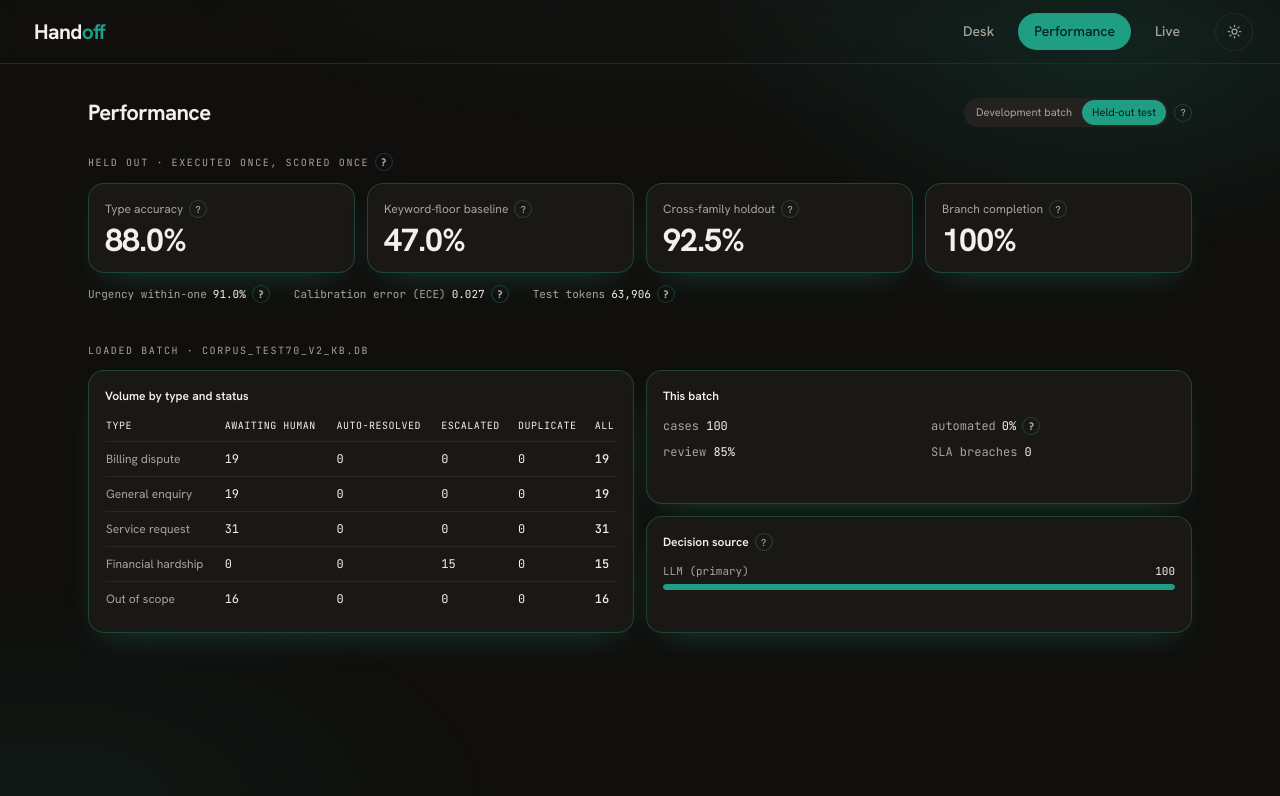
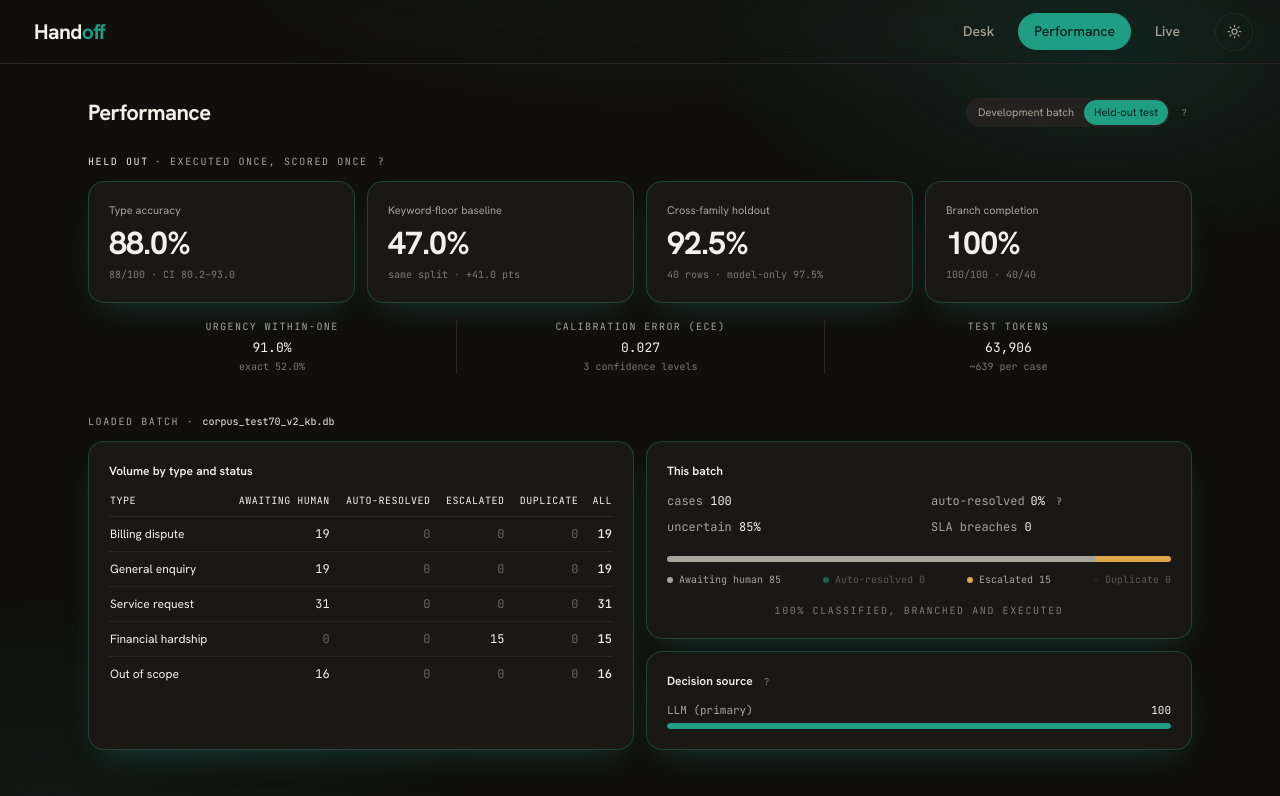
Before and after one commit to ayushgupta07xx/Request-Triage, a Next.js app in the folder web/: page /performance in a window 1280 px wide. Shown: the top 796 px of the page. Built offline with nearby package versions, Linux system fonts and the light colour scheme.

Commit message:
performance: numbers carry their own provenance, hints cut 11 to 3

```diff
--- a/web/app/globals.css
+++ b/web/app/globals.css
@@ -48,6 +48,11 @@
     --shadow-accent-sm: 0 6px 16px -8px rgba(194, 100, 63, 0.45);
     --shadow-accent: 0 14px 34px -16px rgba(194, 100, 63, 0.42);
     --shadow-accent-lg: 0 22px 48px -18px rgba(194, 100, 63, 0.5);
+    /* neutral elevation for chrome (hints, popovers): no brand tint, so
+       accent colour stays reserved for meaning */
+    --shadow-pop:
+      0 14px 34px -16px rgba(23, 21, 15, 0.35),
+      0 2px 10px -4px rgba(23, 21, 15, 0.16);
 
     --ease: cubic-bezier(0.2, 0.7, 0.2, 1);
     --ease-out: cubic-bezier(0.16, 1, 0.3, 1);
@@ -92,6 +97,9 @@
     --shadow-accent-sm: 0 6px 16px -8px rgba(43, 184, 156, 0.35);
     --shadow-accent: 0 14px 34px -16px rgba(43, 184, 156, 0.3);
     --shadow-accent-lg: 0 22px 48px -18px rgba(43, 184, 156, 0.42);
+    --shadow-pop:
+      0 14px 34px -16px rgba(0, 0, 0, 0.65),
+      0 2px 10px -4px rgba(0, 0, 0, 0.45);
 
     --glow:
       radial-gradient(50% 42% at 86% 6%, rgba(31, 158, 132, 0.15), transparent 62%),
@@ -286,3 +294,24 @@
 .pane::-webkit-scrollbar-track {
   background: transparent;
 }
+
+/* ---- root scroll ----------------------------------------------------------
+   Same thin themed bar as .pane, applied at the root so the OS default
+   scrollbar never appears next to the console (or in a recording). Modern
+   Chrome/Firefox take the two standard properties; the webkit rules cover
+   older engines. .no-bar still wins where a pane hides its own bar. */
+html {
+  scrollbar-width: thin;
+  scrollbar-color: var(--border) transparent;
+}
+::-webkit-scrollbar {
+  width: 10px;
+  height: 10px;
+}
+::-webkit-scrollbar-thumb {
+  background: var(--border);
+  border-radius: 8px;
+}
+::-webkit-scrollbar-track {
+  background: transparent;
+}
--- a/web/components/info-hint.tsx
+++ b/web/components/info-hint.tsx
@@ -5,8 +5,12 @@ import { useEffect, useRef, useState, type ReactNode } from "react";
 // The interface shows; the hint explains only when asked.
 //  * Full typography reset on the panel — a hint mounted inside an uppercase
 //    mono eyebrow must not inherit any of that.
-//  * Accent-tinted surface, accent hairline, accent shadow: part of the brand
-//    skin, flips with the mode like everything else.
+//  * Neutral elevated surface — the hint is chrome, not content. Brand colour
+//    stays reserved for meaning (machine-resolved work, guardrails, urgency),
+//    so the panel reads popover / border / --shadow-pop and flips with the
+//    mode like everything else.
+//  * The trigger sits at reduced opacity until hovered: present when you look
+//    for it, invisible when you don't.
 //  * Measured against its nearest CLIPPING ANCESTOR, not the viewport — inside
 //    the desk, a chapter's own scroll container is what cuts a panel off long
 //    before the window edge does.
@@ -191,8 +195,7 @@ export default function InfoHint({
         aria-label={label}
         aria-expanded={open}
         onClick={() => setOpen((v) => !v)}
-        className="flex h-[18px] w-[18px] items-center justify-center rounded-full text-[10px] font-semibold text-muted-foreground transition-colors hover:text-foreground"
-        style={{ boxShadow: "inset 0 0 0 1px var(--border-accent)" }}
+        className="flex h-4 w-4 items-center justify-center rounded-full text-[10px] font-semibold text-muted-foreground opacity-60 transition-opacity hover:text-foreground hover:opacity-100"
       >
         ?
       </button>
@@ -212,10 +215,10 @@ export default function InfoHint({
             role="tooltip"
             className="block rounded-xl p-3 text-left font-sans text-xs font-normal normal-case leading-relaxed tracking-normal"
             style={{
-              background: "var(--accent)",
-              color: "var(--accent-foreground)",
-              border: "1px solid var(--border-accent-strong)",
-              boxShadow: "var(--shadow-accent-lg)",
+              background: "var(--popover)",
+              color: "var(--popover-foreground)",
+              border: "1px solid var(--border)",
+              boxShadow: "var(--shadow-pop)",
               opacity: ready ? 1 : 0,
               transform: ready
                 ? "none"
--- a/web/components/performance.tsx
+++ b/web/components/performance.tsx
@@ -9,9 +9,24 @@ function pct(x: number): string {
   return `${Math.round(x * 100)}%`;
 }
 
-// Numbers first, provenance on demand. Each card carries a label and a value;
-// the sample size, interval and caveat live behind its hint, so the grid reads
-// as four results rather than four paragraphs.
+// Status split for the This-batch bar: table order, one colour per terminal
+// state. Awaiting-human is the neutral bulk; auto-resolved is the only
+// segment that earns the accent; escalated borrows the high-urgency amber
+// (escalations here are overwhelmingly the hardship guardrail firing);
+// duplicates sit at border-grey — they cost nothing, so they barely show.
+const STATUS_SPLIT: { key: CaseStatus; color: string }[] = [
+  { key: "awaiting_human", color: "var(--muted-foreground)" },
+  { key: "auto_resolved", color: "var(--ok)" },
+  { key: "escalated", color: "var(--u-high)" },
+  { key: "duplicate", color: "var(--border)" },
+];
+
+// Numbers first, provenance on the face. Each headline card carries one line
+// of provenance — sample size or interval — so a screenshot of the grid is
+// self-certifying without any card outgrowing its neighbours. Contrast does
+// the work everywhere else: connective words muted, identifiers at full
+// strength. The hints that remain are the ones carrying an argument, not the
+// ones carrying a number.
 export default function Performance({ data }: { data: DemoData }) {
   const s = data.summary;
   const types = Object.keys(TYPE_LABELS) as RequestType[];
@@ -20,47 +35,59 @@ export default function Performance({ data }: { data: DemoData }) {
   return (
     <div>
       {/* ---- held-out results ------------------------------------------- */}
-      <div className="flex items-center gap-1.5 font-mono text-[10px] uppercase tracking-[0.16em] text-muted-foreground">
-        Held out · executed once, scored once
+      <div className="flex items-center gap-1.5 font-mono text-[10px] uppercase tracking-[0.16em]">
+        <span className="text-foreground">Held out</span>
+        <span className="text-muted-foreground">
+          · executed once, scored once
+        </span>
         <InfoHint>{EVAL_NOTE}</InfoHint>
       </div>
 
       <div className="rise mt-3 grid grid-cols-2 gap-3 lg:grid-cols-4">
         {HEADLINE.map((m) => (
-          <div key={m.label} className="surface card-lift rounded-2xl p-4">
-            <div className="flex items-center gap-1.5">
-              <span className="text-[12px] text-muted-foreground">
-                {m.label}
-              </span>
-              {m.detail ? (
-                <InfoHint label={`${m.label} detail`}>{m.detail}</InfoHint>
-              ) : null}
-            </div>
-            <div className="mt-1.5 text-[32px] font-bold leading-none tracking-tight">
+          <div key={m.label} className="surface card-lift rounded-2xl p-5">
+            <div className="text-[11px] text-muted-foreground">{m.label}</div>
+            <div className="mt-2 text-[32px] font-bold leading-none tracking-tight">
               {m.value}
             </div>
+            {m.caption ? (
+              <div className="mt-2 whitespace-nowrap font-mono text-[10px] text-muted-foreground opacity-70">
+                {m.caption}
+              </div>
+            ) : null}
           </div>
         ))}
       </div>
 
-      <div className="rise2 mt-3 flex flex-wrap gap-x-6 gap-y-1 font-mono text-[11px] text-muted-foreground">
+      {/* secondary metrics: an even three-up strip, not leftover text */}
+      <div className="rise2 mt-4 grid grid-cols-3 divide-x divide-border">
         {SECONDARY.map((m) => (
-          <span key={m.label} className="inline-flex items-center gap-1.5">
-            {m.label} <span className="text-foreground">{m.value}</span>
-            {m.detail ? (
-              <InfoHint label={`${m.label} detail`}>{m.detail}</InfoHint>
+          <div key={m.label} className="px-4 text-center">
+            <div className="font-mono text-[10px] uppercase tracking-[0.14em] text-muted-foreground">
+              {m.label}
+            </div>
+            <div className="mt-1 font-mono text-[13px] text-foreground">
+              {m.value}
+            </div>
+            {m.caption ? (
+              <div className="mt-0.5 font-mono text-[10px] text-muted-foreground opacity-70">
+                {m.caption}
+              </div>
             ) : null}
-          </span>
+          </div>
         ))}
       </div>
 
       {/* ---- loaded batch ----------------------------------------------- */}
-      <div className="mt-10 font-mono text-[10px] uppercase tracking-[0.16em] text-muted-foreground">
-        Loaded batch · {data.generated_from}
+      <div className="mt-10 flex items-center gap-2 font-mono text-[10px] tracking-[0.16em]">
+        <span className="uppercase text-muted-foreground">Loaded batch ·</span>
+        <span className="tracking-normal text-foreground">
+          {data.generated_from}
+        </span>
       </div>
 
       <div className="rise3 mt-3 grid gap-3 lg:grid-cols-2">
-        <div className="surface card-lift rounded-2xl p-4">
+        <div className="surface card-lift rounded-2xl p-5">
           <div className="text-[12px] font-semibold">
             Volume by type and status
           </div>
@@ -69,11 +96,11 @@ export default function Performance({ data }: { data: DemoData }) {
               <tr className="text-left font-mono text-[10px] uppercase tracking-wider text-muted-foreground/80">
                 <th className="pb-2 pr-3 font-normal">Type</th>
                 {statuses.map((st) => (
-                  <th key={st} className="pb-2 pr-3 font-normal">
+                  <th key={st} className="pb-2 pl-3 text-right font-normal">
                     {STATUS_LABELS[st]}
                   </th>
                 ))}
-                <th className="pb-2 font-normal">All</th>
+                <th className="pb-2 pl-3 text-right font-normal">All</th>
               </tr>
             </thead>
             <tbody>
@@ -81,23 +108,26 @@ export default function Performance({ data }: { data: DemoData }) {
                 const row = s.type_status[t] ?? {};
                 return (
                   <tr key={t} className="border-t">
-                    <td className="py-2 pr-3 text-muted-foreground">
-                      {TYPE_LABELS[t]}
-                    </td>
-                    {statuses.map((st) => (
-                      <td
-                        key={st}
-                        className="py-2 pr-3 font-mono tabular-nums"
-                        style={
-                          st === "auto_resolved" && (row[st] ?? 0) > 0
-                            ? { color: "var(--ok)" }
-                            : undefined
-                        }
-                      >
-                        {row[st] ?? 0}
-                      </td>
-                    ))}
-                    <td className="py-2 font-mono font-medium tabular-nums">
+                    <td className="py-2 pr-3">{TYPE_LABELS[t]}</td>
+                    {statuses.map((st) => {
+                      const v = row[st] ?? 0;
+                      return (
+                        <td
+                          key={st}
+                          className="py-2 pl-3 text-right font-mono tabular-nums"
+                          style={{
+                            color:
+                              st === "auto_resolved" && v > 0
+                                ? "var(--ok)"
+                                : undefined,
+                            opacity: v === 0 ? 0.35 : 1,
+                          }}
+                        >
+                          {v}
+                        </td>
+                      );
+                    })}
+                    <td className="py-2 pl-3 text-right font-mono font-medium tabular-nums">
                       {s.by_type[t] ?? 0}
                     </td>
                   </tr>
@@ -108,14 +138,14 @@ export default function Performance({ data }: { data: DemoData }) {
         </div>
 
         <div className="grid gap-3">
-          <div className="surface card-lift rounded-2xl p-4">
+          <div className="surface card-lift rounded-2xl p-5">
             <div className="text-[12px] font-semibold">This batch</div>
             <div className="mt-3 grid grid-cols-2 gap-x-6 gap-y-2 font-mono text-[12px] text-muted-foreground">
               <span>
                 cases <span className="text-foreground">{s.total_cases}</span>
               </span>
               <span className="inline-flex items-center gap-1.5">
-                automated{" "}
+                auto-resolved{" "}
                 <span
                   className="text-foreground"
                   style={{
@@ -126,16 +156,16 @@ export default function Performance({ data }: { data: DemoData }) {
                 </span>
                 {s.automation_rate === 0 ? (
                   <InfoHint>
-                    0% automated is the derived policy working as measured: on
-                    this tier only billing disputes cleared the pre-registered
-                    95% precision bar for auto-handling, and that branch always
-                    ends with a human by design. Restraint is the configured
-                    behaviour.
+                    0% auto-resolved is the derived policy working as measured:
+                    on this tier only billing disputes cleared the
+                    pre-registered 95% precision bar for auto-handling, and
+                    that branch always ends with a human by design. Restraint
+                    is the configured behaviour.
                   </InfoHint>
                 ) : null}
               </span>
               <span>
-                review{" "}
+                uncertain{" "}
                 <span className="text-foreground">{pct(s.review_rate)}</span>
               </span>
               <span>
@@ -143,9 +173,51 @@ export default function Performance({ data }: { data: DemoData }) {
                 <span className="text-foreground">{s.sla_breach_count}</span>
               </span>
             </div>
+
+            {/* the batch's shape: every case lands in exactly one segment */}
+            <div className="mt-5">
+              <div className="flex h-1.5 w-full overflow-hidden rounded-full bg-secondary">
+                {STATUS_SPLIT.map(({ key, color }) => {
+                  const n = s.by_status[key] ?? 0;
+                  if (n === 0) return null;
+                  return (
+                    <div
+                      key={key}
+                      style={{
+                        width: `${(n / (s.total_cases || 1)) * 100}%`,
+                        background: color,
+                      }}
+                    />
+                  );
+                })}
+              </div>
+              {/* spread edge to edge so the first and last markers line up
+                  with the ends of the bar they index */}
+              <div className="mt-2.5 flex items-center justify-between font-mono text-[10px] text-muted-foreground">
+                {STATUS_SPLIT.map(({ key, color }) => {
+                  const n = s.by_status[key] ?? 0;
+                  return (
+                    <span
+                      key={key}
+                      className="inline-flex items-center gap-1.5 whitespace-nowrap"
+                      style={{ opacity: n === 0 ? 0.45 : 1 }}
+                    >
+                      <span
+                        className="h-1.5 w-1.5 rounded-full"
+                        style={{ background: color }}
+                      />
+                      {STATUS_LABELS[key]} {n}
+                    </span>
+                  );
+                })}
+              </div>
+              <div className="mt-4 text-center font-mono text-[10px] uppercase tracking-[0.16em] text-muted-foreground opacity-70">
+                100% classified, branched and executed
+              </div>
+            </div>
           </div>
 
-          <div className="surface card-lift rounded-2xl p-4">
+          <div className="surface card-lift rounded-2xl p-5">
             <div className="flex items-center gap-1.5 text-[12px] font-semibold">
               Decision source
               <InfoHint>
--- a/web/lib/metrics.ts
+++ b/web/lib/metrics.ts
@@ -7,42 +7,49 @@
 //
 // The test split was executed once on llama-3.3-70b-versatile, prompt v1, with
 // 100/100 rows verified as single-tier before any accuracy was computed.
-
+//
+// `caption` renders on the card face, always visible: the sample size or
+// interval belongs next to the number it qualifies, not behind a hover. One
+// fact per caption, one line, never wrapping -- a caption that wraps makes its
+// card taller than its neighbours and reads as clutter rather than density.
+// Keep these at or under 26 characters. The methodology note (EVAL_NOTE) is
+// the one hint left on this section.
 export interface Metric {
   label: string;
   value: string;
-  detail?: string;
+  caption?: string;
 }
-
 export const HEADLINE: Metric[] = [
   {
     label: "Type accuracy",
     value: "88.0%",
-    detail: "88/100 held-out · 95% CI [80.2, 93.0]",
+    caption: "88/100 · CI 80.2–93.0",
   },
   {
     label: "Keyword-floor baseline",
     value: "47.0%",
-    detail: "same split, no model · +41.0 pts uplift",
+    caption: "same split · +41.0 pts",
   },
   {
     label: "Cross-family holdout",
     value: "92.5%",
-    detail: "40 Gemini-generated · CI [80.1, 97.4]",
+    caption: "40 rows · model-only 97.5%",
   },
   {
     label: "Branch completion",
     value: "100%",
-    detail: "100/100 test · 40/40 holdout",
+    caption: "100/100 · 40/40",
   },
 ];
-
 export const SECONDARY: Metric[] = [
-  { label: "Urgency within-one", value: "91.0%", detail: "exact 52.0%" },
-  { label: "Calibration error (ECE)", value: "0.027", detail: "3 confidence levels" },
-  { label: "Test tokens", value: "63,906", detail: "~639 per case" },
+  { label: "Urgency within-one", value: "91.0%", caption: "exact 52.0%" },
+  {
+    label: "Calibration error (ECE)",
+    value: "0.027",
+    caption: "3 confidence levels",
+  },
+  { label: "Test tokens", value: "63,906", caption: "~639 per case" },
 ];
-
 export const EVAL_NOTE =
   "Corpus is LLM-generated; the cross-family holdout is generated by a " +
   "different model family and converges, which is the check on that caveat. " +
```
